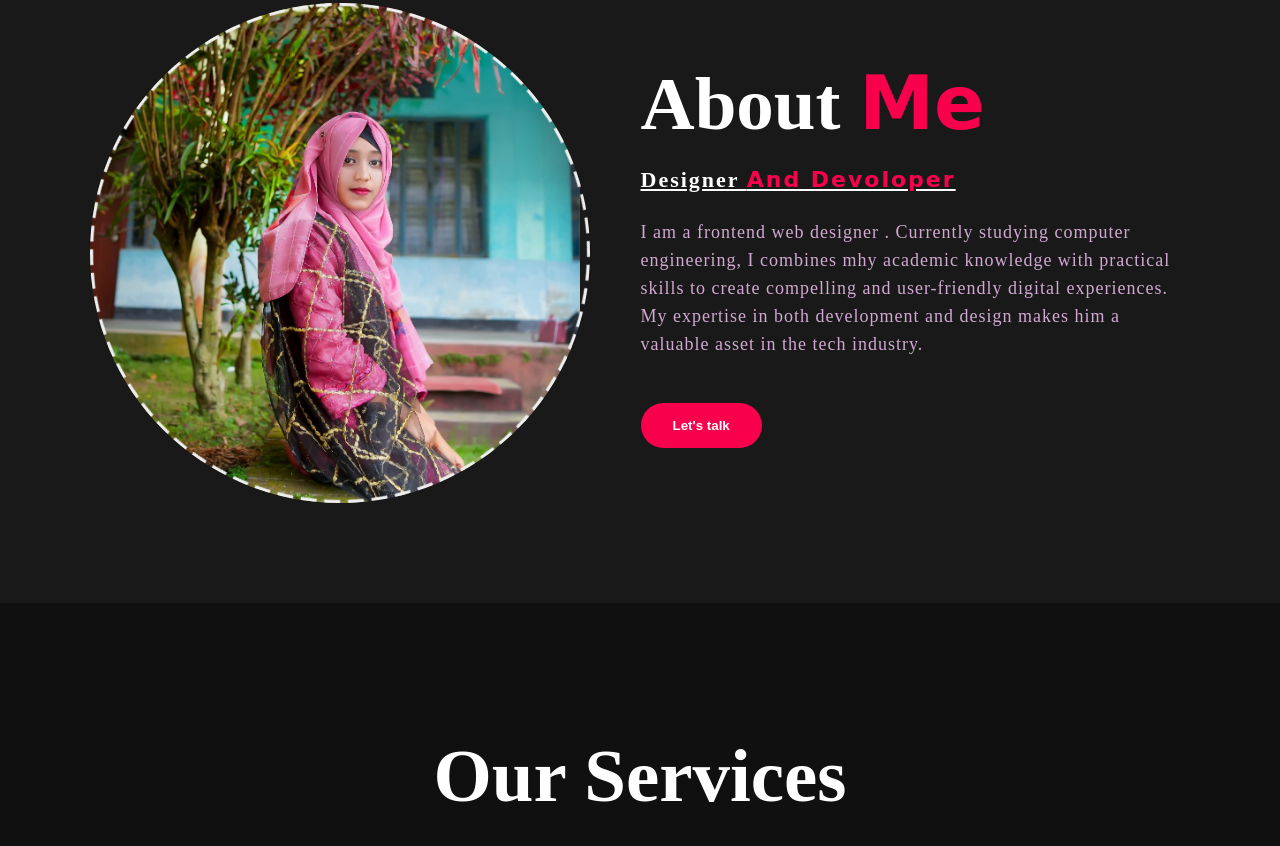
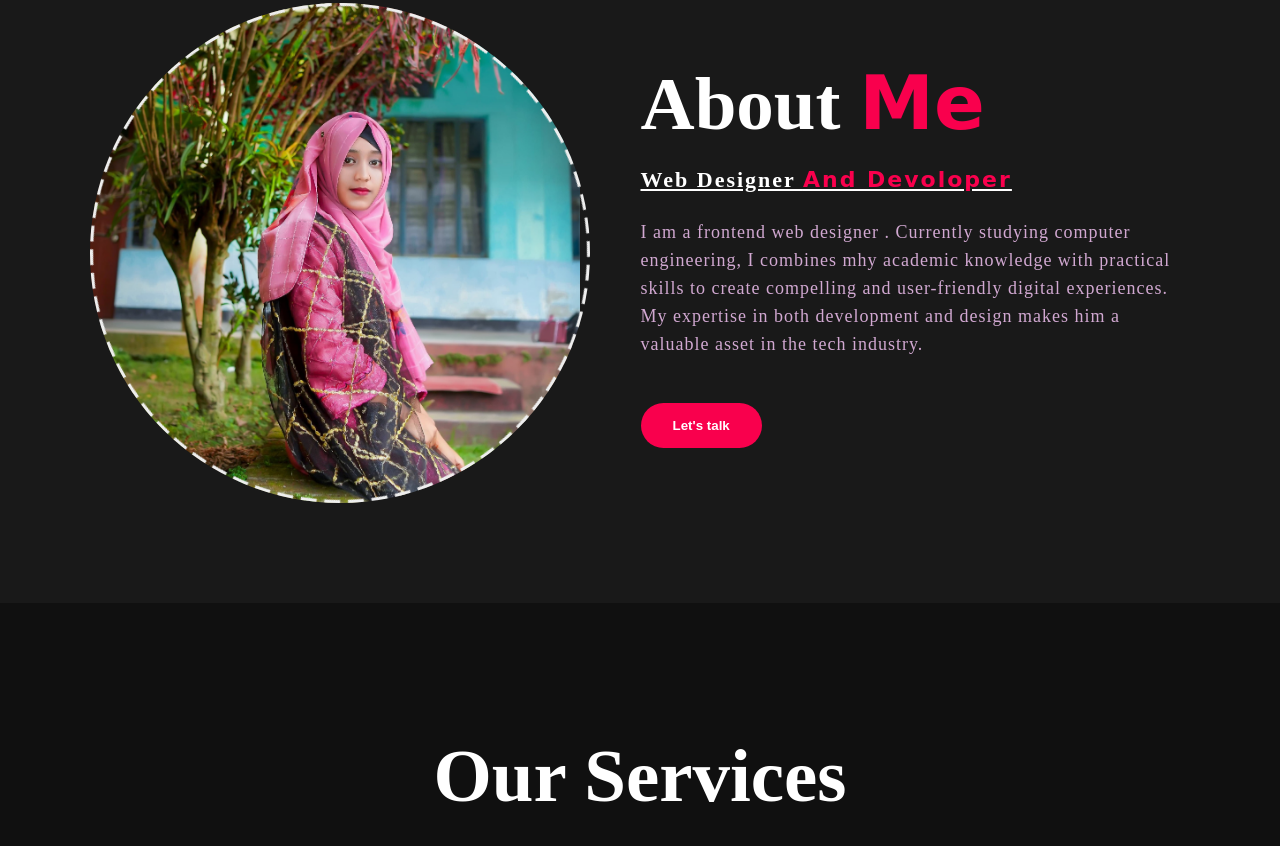
Before and after one commit to rohan513612/portfolio-sample, a plain HTML site: page index.html in a window 1280 px wide. Shown: the part 897-1743 px from the top of the page. Drawn offline with Linux system fonts and the light colour scheme.

Commit message:
Update index.html

```diff
--- a/index.html
+++ b/index.html
@@ -50,7 +50,7 @@
                </div>
                 <div class="about-text">
                     <h2>About <span> Me</span></h2>
-                    <h5>Designer <span>and Devoloper</span></h5>
+                    <h5> Web Designer <span>and Devoloper</span></h5>
                     <p>I am a frontend web  designer . Currently studying computer engineering, I combines mhy academic knowledge with practical skills to create compelling and user-friendly digital experiences. My expertise in both development and design makes him a valuable asset in the tech industry.</p>
                     <button type="button">Let's talk</button>
                 </div>
```
